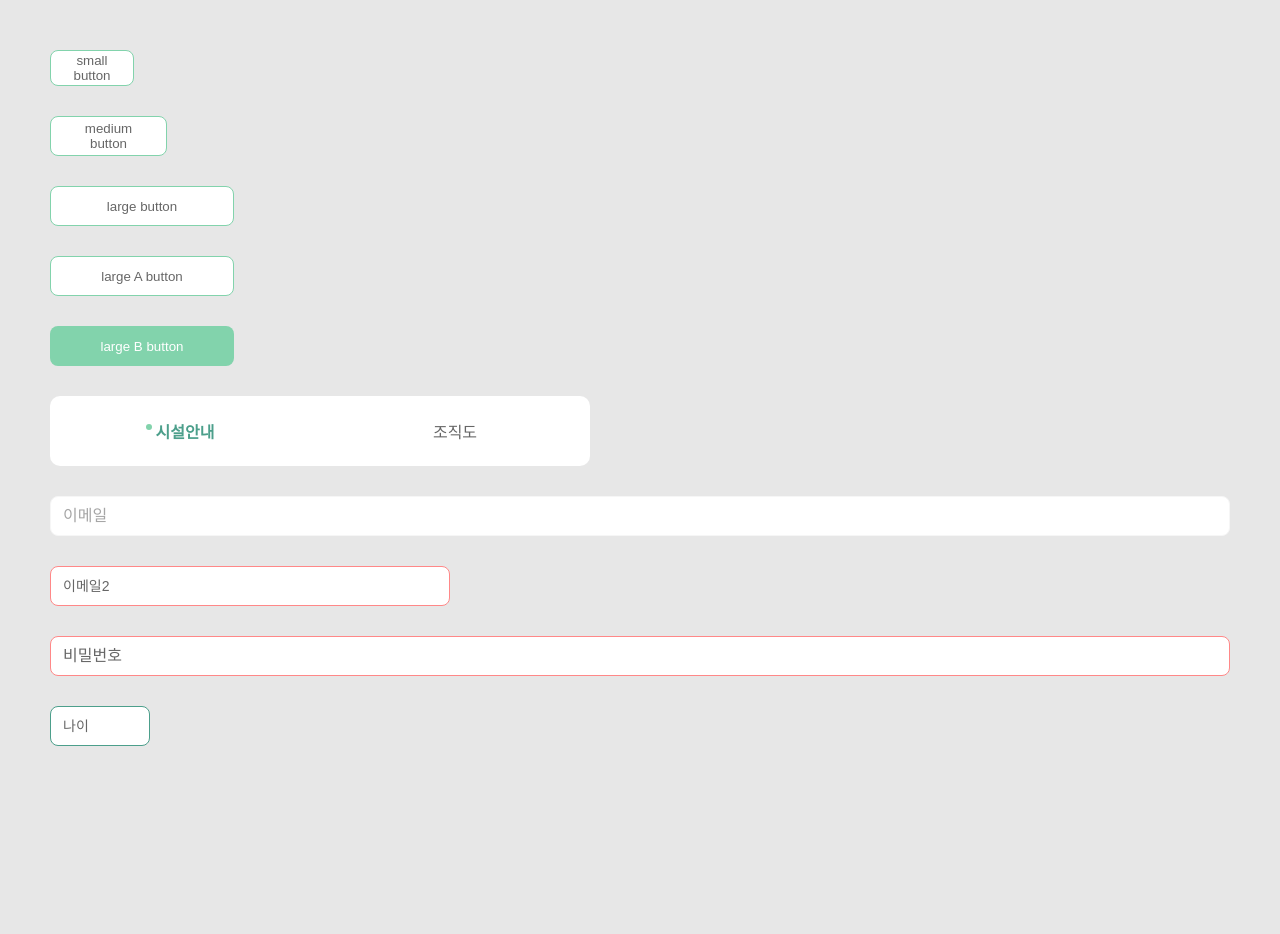
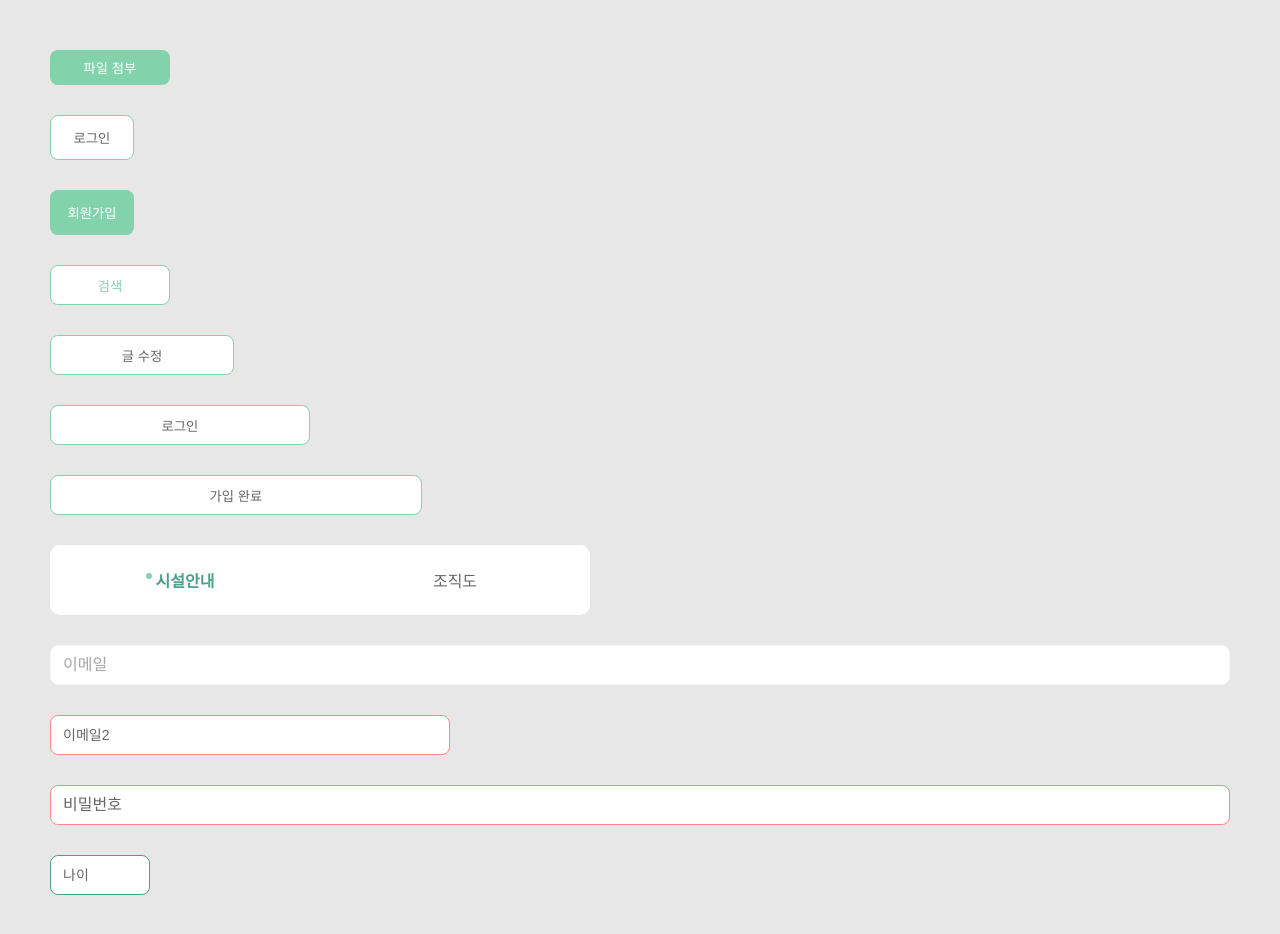
Before and after one commit to TomHoon/zelkova-fe, a Next.js app: page /design in a window 1280 px wide. Shown: the top 934 px of the page. Built offline with nearby package versions, Linux system fonts and the light colour scheme.

Commit message:
C_Button 수정

```diff
--- a/app/design/page.jsx
+++ b/app/design/page.jsx
@@ -20,11 +20,13 @@ export default function App() {
   return (
     <div className={C_DesignStyles.designContainer}>
 
-      <C_Button title="small button" size="small" />
-      <C_Button title="medium button" size="medium" />
-      <C_Button title="large button" size="large" />
-      <C_Button title="large A button" size="large" type="A" />
-      <C_Button title="large B button" size="large" type="B" />
+      <C_Button title="파일 첨부" size="attach" type="B" />
+      <C_Button title="로그인" size="nav" />
+      <C_Button title="회원가입" size="nav" type="B" />
+      <C_Button title="검색" size="medium" type="C"/>
+      <C_Button title="글 수정" size="wide" />
+      <C_Button title="로그인" size="large" />
+      <C_Button title="가입 완료" size="xlarge" />
 
       <C_TabBar elementList={["시설안내", "조직도"]} callback={cb} />
 
--- a/common/atom/C_Button.jsx
+++ b/common/atom/C_Button.jsx
@@ -3,40 +3,36 @@
 import C_ButtonStyles from "@/styles/C_Button.module.scss";
 
 const SizeMap = {
-  small: C_ButtonStyles.small,
+  attach: C_ButtonStyles.attach,
+  nav: C_ButtonStyles.nav,
   medium: C_ButtonStyles.medium,
+  wide: C_ButtonStyles.wide,
   large: C_ButtonStyles.large,
+  xlarge: C_ButtonStyles.xlarge,
 };
 
 const ColorTypeMap = {
   A: C_ButtonStyles.A,
   B: C_ButtonStyles.B,
+  C: C_ButtonStyles.C,
 };
 
 /**
- *
  * [공통버튼 - Args]
  *
- * - 크기: small, medium(기본값), large
+ * - 크기: attach, nav, medium, wide, large, xlarge
+ * - 컬러: A (white 배경 + green 테두리), B (green 배경 + white 텍스트), C (white 배경 + green 테두리 + green 텍스트)
+ * - 글자: title (기본값 "버튼")
  *
- * - 컬러: A(기본값), B
- *  * - A: 글자색 black + 배경색 white + 테두리 green
- *  * - B: 글자색 white + 배경색 green + 테두리 none
- *
- * - 글자: 텍스트 (기본값: 버튼)
- *
- *  */
-
-export default function C_Button_L({
+ */
+export default function C_Button({
   size = "medium",
   type = "A",
   title = "버튼",
 }) {
   return (
-    <>
-      <button className={`${SizeMap[size]} ${ColorTypeMap[type]}`}>
-        <span>{title}</span>
-      </button>
-    </>
+    <button className={`${SizeMap[size]} ${ColorTypeMap[type]}`}>
+      <span>{title}</span>
+    </button>
   );
 }
--- a/styles/C_Button.module.scss
+++ b/styles/C_Button.module.scss
@@ -3,28 +3,43 @@
   justify-content: center;
   align-items: center;
 }
+
 %radius-default {
   border-radius: 8px;
 }
 
-.small {
-  padding: 10px 24px;
+/* 버튼 사이즈 */
+.attach {
+  width: 120px;
+  height: 35px;
+}
+
+.nav {
   width: 84px;
-  height: 36px;
+  height: 45px;
 }
 
 .medium {
-  padding: 12px 46px;
-  width: 117px;
+  width: 120px;
+  height: 40px;
+}
+
+.wide {
+  width: 184px;
   height: 40px;
 }
 
 .large {
-  padding: 15px 30px;
-  width: 184px;
+  width: 260px;
   height: 40px;
 }
 
+.xlarge {
+  width: 372px;
+  height: 40px;
+}
+
+/* 컬러 타입 */
 .A {
   @extend %radius-default;
   @extend %align-default;
@@ -44,3 +59,13 @@
   background: var(--main);
   border: none;
 }
+
+.C {
+  @extend %radius-default;
+  @extend %align-default;
+  & span {
+    color: var(--main);
+  }
+  background: var(--white);
+  border: 1px solid var(--main);
+}
```
